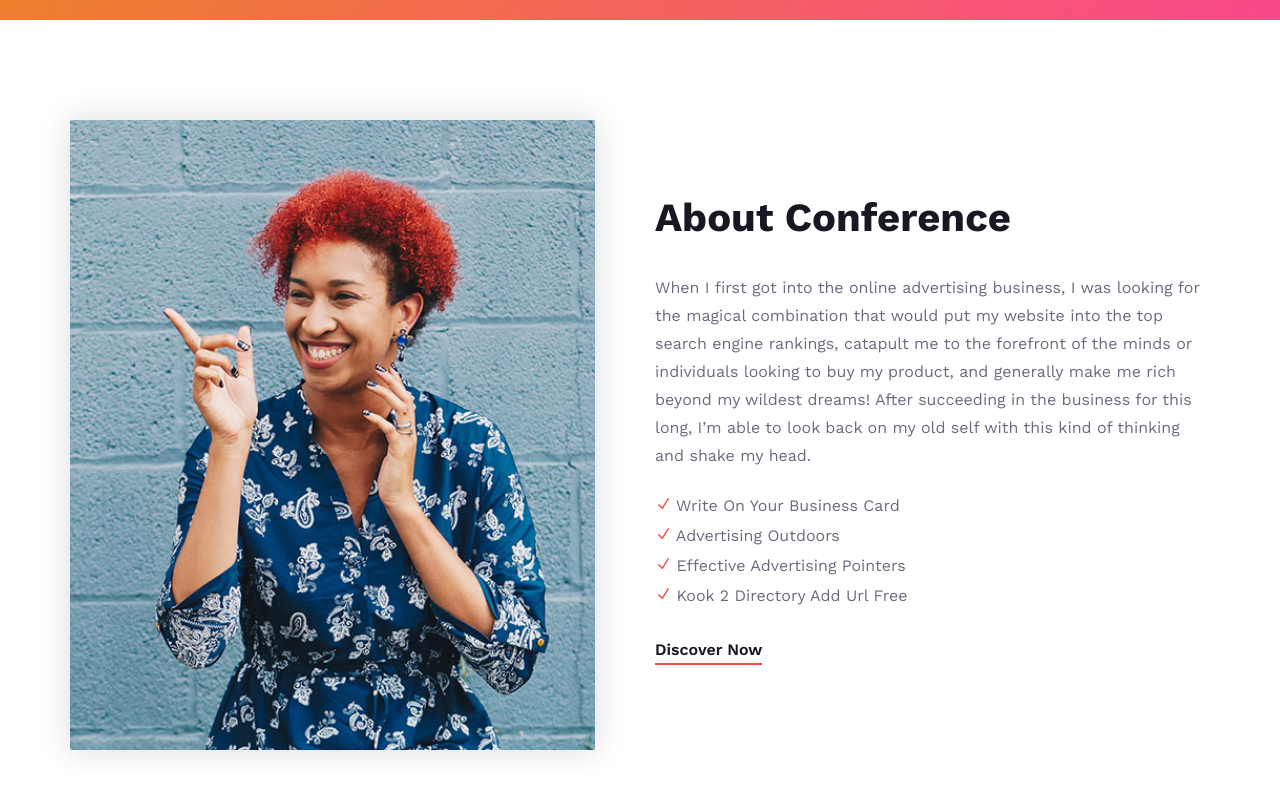
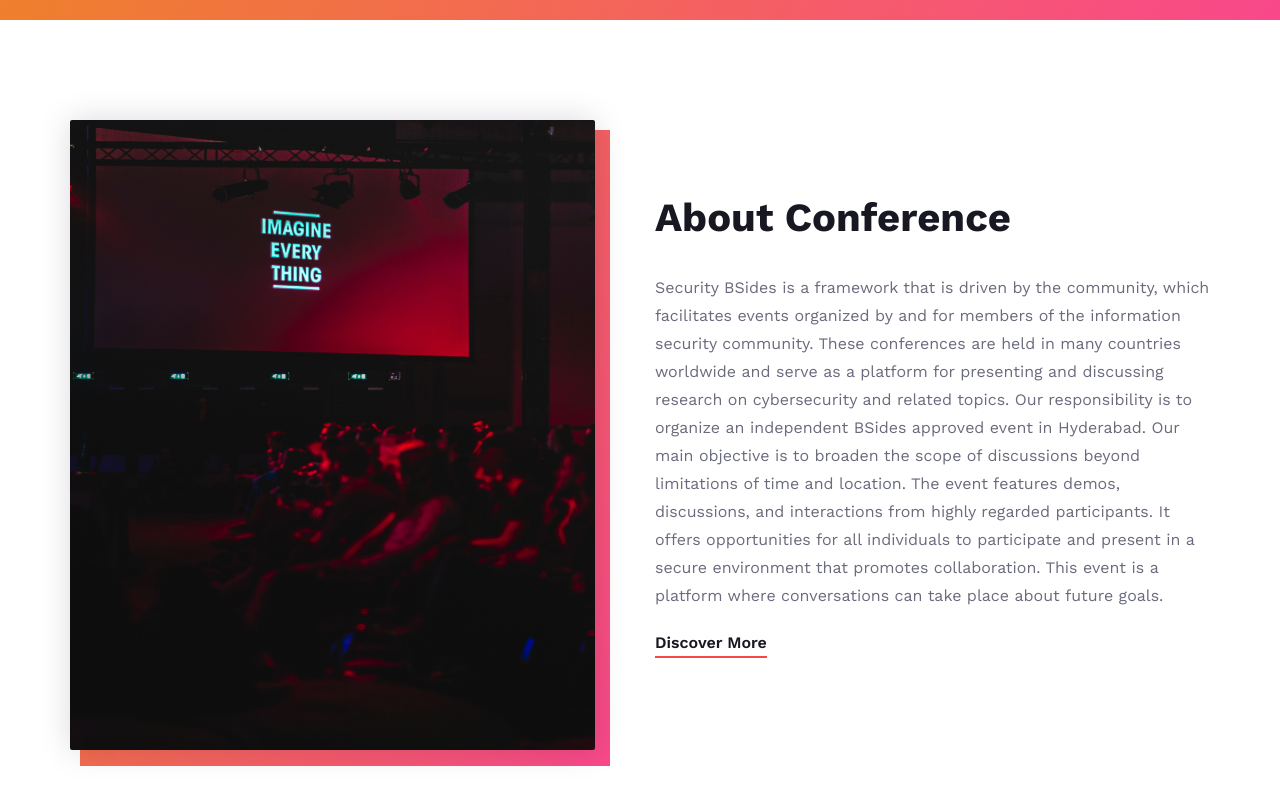
Before and after one commit to BSides-Hyderabad/BSides-Website, a plain HTML site: page index.html in a window 1280 px wide. Shown: the part 980-1780 px from the top of the page. Drawn offline with nearby package versions, Linux system fonts and the light colour scheme.

Commit message:
some more changes

```diff
--- a/css/style.css
+++ b/css/style.css
@@ -265,7 +265,7 @@ ol {
 
 .header-with-hero-container{
 	background-image: url("../img/hero.png");
-	width: 100vw;
+	width: 99vw;
 	height: 100vh;
 	background-size: cover;
 }
@@ -410,20 +410,21 @@ ol {
 	padding-bottom: 124px;
 }
 
-.hero-section .hero-text span {
+.hero-section .hero-text div {
 	font-size: 16px;
 	color: #f44949;
 	text-transform: uppercase;
 	letter-spacing: 2px;
+	margin-bottom: 30px;
 }
 
 .hero-section .hero-text h2 {
-	font-size: 60px;
+	font-size: 40px;
 	color: #000;
 	line-height: 72px;
 	font-weight: 600;
 	margin-top: 24px;
-	margin-bottom: 35px;
+	margin-bottom: 15px;
 }
 
 /*---------------------
@@ -502,11 +503,25 @@ ol {
 	-webkit-box-shadow: 0px 0px 30px rgba(11, 12, 48, 0.15);
 	box-shadow: 0px 0px 30px rgba(11, 12, 48, 0.15);
 	margin-right: 30px;
+	position: relative;
 }
 
 .ha-pic img {
 	min-width: 100%;
 	border-radius: 2px;
+	height: 630px;
+}
+
+.image-shadow {
+	position: absolute;
+	min-width: 101%;
+	min-height: 101%;
+	background: linear-gradient(120deg, #ee8425 0%, #f9488b 100%), linear-gradient(120deg, #ee8425 0%, #f9488b 100%);;
+	top: 0;
+	transform: translate(10px, 10px);
+	-webkit-transform: translate(10px, 10px);
+	-moz-transform: translate(10px, 10px);
+	z-index: -1;
 }
 
 .ha-text {
--- a/index.html
+++ b/index.html
@@ -35,12 +35,7 @@
         <div class="container">
           <div class="logo">
             <a href="./index.html">
-              <img
-                src="img/BSidesHydLogo.jpeg"
-                alt=""
-                width="132"
-                height="56"
-              />
+              <img src="img/BSidesHydLogo.png" alt="" width="132" height="56" />
             </a>
           </div>
           <div class="nav-menu">
@@ -80,11 +75,11 @@
           <div class="row">
             <div class="col-lg-7">
               <div class="hero-text">
-                <span>6 to 7 june 2023, ITC Kohenur, Hyderabad</span>
                 <h2>
-                  Change Your Mind<br />
-                  To Become Sucess
+                  BSides Hyderabad 2023<br />
+                  First Edition
                 </h2>
+                <div>6 to 7 june 2023, ITC Kohenur, Hyderabad</div>
                 <a href="#" class="primary-btn">Buy Ticket</a>
               </div>
             </div>
@@ -138,35 +133,30 @@
         <div class="row">
           <div class="col-lg-6">
             <div class="ha-pic">
-              <img src="img/h-about.jpg" alt="" />
+              <img src="img/imagine-everything.jpg" alt="" />
+              <div class="image-shadow"></div>
             </div>
           </div>
           <div class="col-lg-6">
             <div class="ha-text">
               <h2>About Conference</h2>
               <p>
-                When I first got into the online advertising business, I was
-                looking for the magical combination that would put my website
-                into the top search engine rankings, catapult me to the
-                forefront of the minds or individuals looking to buy my product,
-                and generally make me rich beyond my wildest dreams! After
-                succeeding in the business for this long, I’m able to look back
-                on my old self with this kind of thinking and shake my head.
+                Security BSides is a framework that is driven by the community,
+                which facilitates events organized by and for members of the
+                information security community. These conferences are held in
+                many countries worldwide and serve as a platform for presenting
+                and discussing research on cybersecurity and related topics. Our
+                responsibility is to organize an independent BSides approved
+                event in Hyderabad. Our main objective is to broaden the scope
+                of discussions beyond limitations of time and location. The
+                event features demos, discussions, and interactions from highly
+                regarded participants. It offers opportunities for all
+                individuals to participate and present in a secure environment
+                that promotes collaboration. This event is a platform where
+                conversations can take place about future goals.
               </p>
-              <ul>
-                <li>
-                  <span class="icon_check"></span> Write On Your Business Card
-                </li>
-                <li><span class="icon_check"></span> Advertising Outdoors</li>
-                <li>
-                  <span class="icon_check"></span> Effective Advertising
-                  Pointers
-                </li>
-                <li>
-                  <span class="icon_check"></span> Kook 2 Directory Add Url Free
-                </li>
-              </ul>
-              <a href="#" class="ha-btn">Discover Now</a>
+
+              <a href="#" class="ha-btn">Discover More</a>
             </div>
           </div>
         </div>
@@ -901,7 +891,7 @@
               <div class="ft-logo">
                 <a href="#" class="footer-logo"
                   ><img
-                    src="img/BSidesHydLogo.jpeg"
+                    src="img/BSidesHydLogo.png"
                     alt=""
                     width="128"
                     height="64"
```
Also changed, not shown: about-us.html (+4 -4 lines), blog-details.html (+2 -2 lines), blog.html (+2 -2 lines), contact.html (+2 -2 lines), schedule.html (+2 -2 lines), speaker.html (+2 -2 lines), img/BSidesHydLogo.png (added), img/imagine-everything.jpg (added), 1 other file.
